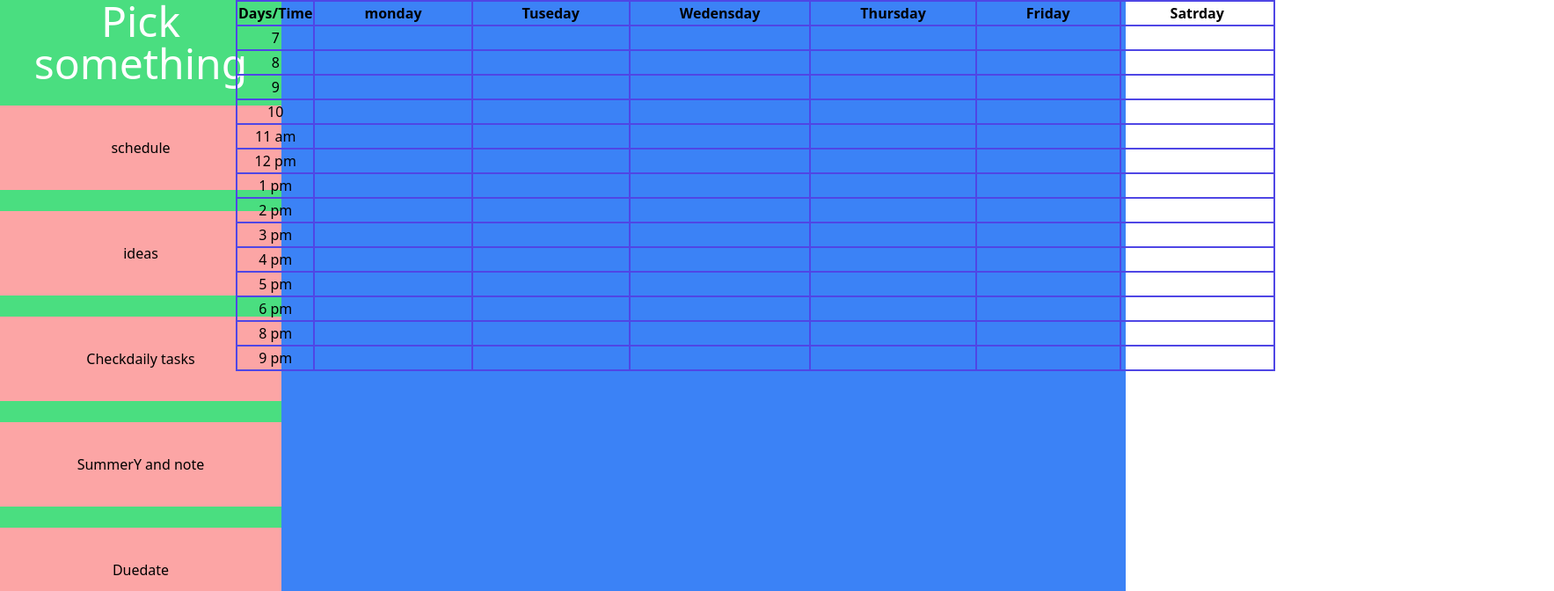
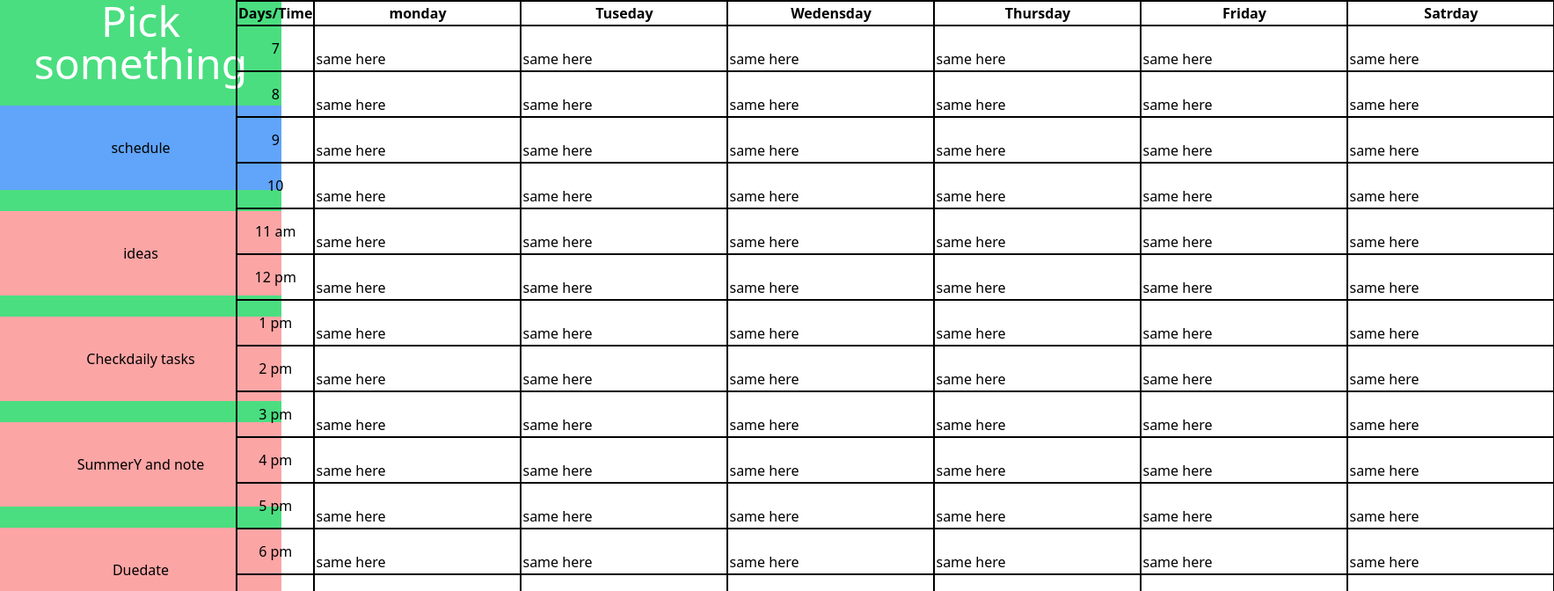
Before and after one commit to Asbern3333/Todo_project, a React (Vite) app in the folder Frontend/: page /schedule in a window 1280 px wide. Shown: the top 672 px of the page at 88% size, 1767 px wide, since content can reach past the window. Built offline with nearby package versions, Linux system fonts and the light colour scheme.

Commit message:
We can type and reserve the calender before screaching

```diff
--- a/Frontend/src/Sidebar.jsx
+++ b/Frontend/src/Sidebar.jsx
@@ -1,29 +1,73 @@
-import { Outlet ,Link } from "react-router-dom"
+import { Outlet, Link } from "react-router-dom";
+import { useState } from "react";
+export default function Sidebar() {
+  const [color, setColor] = useState(0);
 
-export default function Sidebar() {
+  const on = () => {
+    setColor(!color);
 
-return(
-    <div className="h-screen w-screen grid grid-cols-5 bg-blue-500">
-
+  };
+  return (
+    <div className="h-screen w-screen grid grid-cols-5">
       <div className="h-screen w-80 bg-green-400 ">
-        <h1 className=" text-center text-white text-5xl text">Pick something</h1> <br />
-        <Link to="./schedule" >
-        <button className="h-24 w-80 bg-red-300 hover:bg-blue-400 hover:text-white">schedule</button> </Link>
-        <br />   <br />
-        <Link to="./schedule" ><button className="h-24 w-80 bg-red-300 hover:bg-blue-400 hover:text-white">ideas</button> <br /> <br />
+        <h1 className="text-center text-white text-5xl text">
+          Pick something
+        </h1>{" "}
+        <br />
+        <Link to="./schedule">
+          <button
+            onClick={on}
+            className= {color? "bg-red-300 h-24 w-80  hover:bg-blue-400 hover:text-white" : "bg-blue-400 h-24 w-80  "}
+          >
+            schedule
+          </button>{" "}
         </Link>
-        <Link to="./schedule" >      <button className="h-24 w-80 bg-red-300 hover:bg-blue-400 hover:text-white">Checkdaily tasks</button><br /><br />
+        <br /> <br />
+        <Link to="./schedule">
+          <button
+            onClick={on}
+            className="h-24 w-80 bg-red-300 hover:bg-blue-400 hover:text-white"
+          >
+            ideas
+          </button>{" "}
+          <br /> <br />
         </Link>
-        <Link to="./schedule" >  <button className="h-24 w-80 bg-red-300 hover:bg-blue-400 hover:text-white">SummerY and note</button><br /><br />
+        <Link to="./schedule">
+          {" "}
+          <button
+            onClick={on}
+            className="h-24 w-80 bg-red-300 hover:bg-blue-400 hover:text-white"
+          >
+            Checkdaily tasks
+          </button>
+          <br />
+          <br />
         </Link>
-        <Link to="./schedule" ><button className="h-24 w-80 bg-red-300 hover:bg-blue-400 hover:text-white">Duedate</button>
+        <Link to="./schedule">
+          {" "}
+          <button
+            onClick={on}
+            className="h-24 w-80 bg-red-300 hover:bg-blue-400 hover:text-white"
+          >
+            SummerY and note
+          </button>
+          <br />
+          <br />
+        </Link>
+        <Link to="./schedule">
+          <button
+            onClick={on}
+            className="h-24 w-80 bg-red-300 hover:bg-blue-400 hover:text-white"
+          >
+            Duedate
+          </button>
         </Link>
       </div>
       <div className="col-span-4">
         <Outlet />
       </div>
     </div>
-)
+  );
   //  <NavLink
   //                     to={`contacts/${contact.id}`}
   //                     className={({ isActive, isPending }) =>
--- a/Frontend/src/schedule.jsx
+++ b/Frontend/src/schedule.jsx
@@ -1,187 +1,257 @@
+import { useState } from "react";
+
+
+
+function TableCell(props) {
+  const [color, setColor] = useState(0);
+
+  const changeColor = (e) => {
+    const text=e.target.value.trim();
+    if(text.length > 0) {
+    setColor(1);}
+    else
+    setColor(0);
+  };
+
+  const buttonchangecolor = () => {
+    setColor(!color);
+  }
+  return (
+    <td className={color ?"border-r  border-black bg-gray-500 text-cyan-500 text-left":"bg-white-600 border-solid border-2 border-r border-b border-black text-left"  }>
+      <input  onInput={changeColor}className={color ?"bg-gray-500 text-cyan-500 text-left":"bg-white-600"}/>
+      <button onClick={buttonchangecolor}>same here </button>
+    </td>
+  );
+}
+
+
 export default function Schedule() {
 
 return (
-    <table className="border-solid border-2 border-indigo-600 mx-3">
-      <thead>
-        <tr className="border-solid border-2 border-indigo-600">
-          <th className="border-solid border-2 border-indigo-600    ">
+  <div>
+    <table className="border-solid border-2  border-r border-b border-black mx-3 ">
+      <thead >
+        <tr >
+          <th className="border-solid border-2 border-r border-b border-black">
             Days/Time
           </th>
-          <th className="border-solid border-2 border-indigo-600 px-14   ">
+          <th className="border-solid border-2 border-r border-b border-black px-14">
             monday
           </th>
-          <th className="border-solid border-2 border-indigo-600 px-14">
+          <th className="border-solid border-2  border-r border-b border-black px-14">
             Tuseday
           </th>
-          <th className="border-solid border-2 border-indigo-600 px-14">
+          <th className="border-solid border-2  border-r border-b border-black px-14">
             Wedensday
           </th>
-          <th className="border-solid border-2 border-indigo-600 px-14">
+          <th className="border-solid border-2  border-r border-b border-black px-14">
             Thursday
           </th>
-          <th className="border-solid border-2 border-indigo-600 px-14">
+          <th className="border-solid border-2  border-r border-b border-black px-14">
             Friday
           </th>
-          <th className="border-solid border-2 border-indigo-600 px-14">
+          <th className="border-solid border-2  border-r border-b border-black px-14">
             Satrday
           </th>
         </tr>
       </thead>
       <tbody>
-        <tr>
-          <td className="border-solid border-2 border-indigo-600 text-center">
+        <tr >
+          <td className="border-solid border-2  border-r border-b border-black text-center">
             7
           </td>
-          <td className="border-solid border-2 border-indigo-600 text-left"></td>
-          <td className="border-solid border-2 border-indigo-600 text-left"></td>
-          <td className="border-solid border-2 border-indigo-600 text-left"></td>
-          <td className="border-solid border-2 border-indigo-600 text-left"></td>
-          <td className="border-solid border-2 border-indigo-600 text-left"></td>
-          <td className="border-solid border-2 border-indigo-600 text-left"></td>
+          <TableCell />
+          <TableCell />
+          <TableCell />
+          <TableCell />
+          <TableCell />
+          <TableCell />
+          </tr>
+
+          <tr >
+          <td className="border-solid border-2  border-r border-b border-black text-center">
+            8
+          </td>
+          <TableCell />
+          <TableCell />
+          <TableCell />
+          <TableCell />
+          <TableCell />
+          <TableCell />
           </tr>
           <tr>
-          <td className="border-solid border-2 border-indigo-600 text-center">
-            8
+          <td className="border-solid border-2  border-r border-b border-black text-center">
+            9
           </td>
-          <td className="border-solid border-2 border-indigo-600 text-left"></td>
-          <td className="border-solid border-2 border-indigo-600 text-left"></td>
-          <td className="border-solid border-2 border-indigo-600 text-left"></td>
-          <td className="border-solid border-2 border-indigo-600 text-left"></td>
-          <td className="border-solid border-2 border-indigo-600 text-left"></td>
-          <td className="border-solid border-2 border-indigo-600 text-left"></td>
+          <TableCell />
+          <TableCell />
+          <TableCell />
+          <TableCell />
+          <TableCell />
+          <TableCell />
           </tr>
           <tr>
-          <td className="border-solid border-2 border-indigo-600 text-center">
-            9
+          <td className="border-solid border-2  border-r border-b border-black text-center">
+            10
           </td>
-          <td className="border-solid border-2 border-indigo-600 text-left"></td>
-          <td className="border-solid border-2 border-indigo-600 text-left"></td>
-          <td className="border-solid border-2 border-indigo-600 text-left"></td>
-          <td className="border-solid border-2 border-indigo-600 text-left"></td>
-          <td className="border-solid border-2 border-indigo-600 text-left"></td>
-          <td className="border-solid border-2 border-indigo-600 text-left"></td>
+          <TableCell />
+          <TableCell />
+          <TableCell />
+          <TableCell />
+          <TableCell />
+          <TableCell />
           </tr>
           <tr>
-          <td className="border-solid border-2 border-indigo-600 text-center">
-            10
+          <td className="border-solid border-2  border-r border-b border-black text-center">
+            11 am
           </td>
-          <td className="border-solid border-2 border-indigo-600 text-left"></td>
-          <td className="border-solid border-2 border-indigo-600 text-left"></td>
-          <td className="border-solid border-2 border-indigo-600 text-left"></td>
-          <td className="border-solid border-2 border-indigo-600 text-left"></td>
-          <td className="border-solid border-2 border-indigo-600 text-left"></td>
-          <td className="border-solid border-2 border-indigo-600 text-left"></td>
+          <TableCell />
+          <TableCell />
+          <TableCell />
+          <TableCell />
+          <TableCell />
+          <TableCell />
           </tr>
           <tr>
-          <td className="border-solid border-2 border-indigo-600 text-center">
-            11 am
+          <td className="border-solid border-2  border-r border-b border-black text-center">
+            12 pm
           </td>
-          <td className="border-solid border-2 border-indigo-600 text-left"></td>
-          <td className="border-solid border-2 border-indigo-600 text-left"></td>
-          <td className="border-solid border-2 border-indigo-600 text-left"></td>
-          <td className="border-solid border-2 border-indigo-600 text-left"></td>
-          <td className="border-solid border-2 border-indigo-600 text-left"></td>
-          <td className="border-solid border-2 border-indigo-600 text-left"></td>
+          <TableCell />
+          <TableCell />
+          <TableCell />
+          <TableCell />
+          <TableCell />
+          <TableCell />
           </tr>
           <tr>
-          <td className="border-solid border-2 border-indigo-600 text-center">
-            12 pm
+          <td className="border-solid border-2  border-r border-b border-black text-center">
+            1 pm
           </td>
-          <td className="border-solid border-2 border-indigo-600 text-left"></td>
-          <td className="border-solid border-2 border-indigo-600 text-left"></td>
-          <td className="border-solid border-2 border-indigo-600 text-left"></td>
-          <td className="border-solid border-2 border-indigo-600 text-left"></td>
-          <td className="border-solid border-2 border-indigo-600 text-left"></td>
-          <td className="border-solid border-2 border-indigo-600 text-left"></td>
+          <TableCell />
+          <TableCell />
+          <TableCell />
+          <TableCell />
+          <TableCell />
+          <TableCell />
           </tr>
           <tr>
-          <td className="border-solid border-2 border-indigo-600 text-center">
-            1 pm
+          <td className="border-solid border-2  border-r border-b border-black text-center">
+            2 pm
           </td>
-          <td className="border-solid border-2 border-indigo-600 text-left"></td>
-          <td className="border-solid border-2 border-indigo-600 text-left"></td>
-          <td className="border-solid border-2 border-indigo-600 text-left"></td>
-          <td className="border-solid border-2 border-indigo-600 text-left"></td>
-          <td className="border-solid border-2 border-indigo-600 text-left"></td>
-          <td className="border-solid border-2 border-indigo-600 text-left"></td>
+          <TableCell />
+          <TableCell />
+          <TableCell />
+          <TableCell />
+          <TableCell />
+          <TableCell />
           </tr>
           <tr>
-          <td className="border-solid border-2 border-indigo-600 text-center">
-            2 pm
+          <td className="border-solid border-2  border-r border-b border-black text-center">
+            3 pm
           </td>
-          <td className="border-solid border-2 border-indigo-600 text-left"></td>
-          <td className="border-solid border-2 border-indigo-600 text-left"></td>
-          <td className="border-solid border-2 border-indigo-600 text-left"></td>
-          <td className="border-solid border-2 border-indigo-600 text-left"></td>
-          <td className="border-solid border-2 border-indigo-600 text-left"></td>
-          <td className="border-solid border-2 border-indigo-600 text-left"></td>
+          <TableCell />
+          <TableCell />
+          <TableCell />
+          <TableCell />
+          <TableCell />
+          <TableCell />
           </tr>
           <tr>
-          <td className="border-solid border-2 border-indigo-600 text-center">
-            3 pm
+          <td className="border-solid border-2  border-r border-b border-black text-center">
+            4 pm
           </td>
-          <td className="border-solid border-2 border-indigo-600 text-left"></td>
-          <td className="border-solid border-2 border-indigo-600 text-left"></td>
-          <td className="border-solid border-2 border-indigo-600 text-left"></td>
-          <td className="border-solid border-2 border-indigo-600 text-left"></td>
-          <td className="border-solid border-2 border-indigo-600 text-left"></td>
-          <td className="border-solid border-2 border-indigo-600 text-left"></td>
+          <TableCell />
+          <TableCell />
+          <TableCell />
+          <TableCell />
+          <TableCell />
+          <TableCell />
           </tr>
           <tr>
-          <td className="border-solid border-2 border-indigo-600 text-center">
-            4 pm
+          <td className="border-solid border-2  border-r border-b border-black text-center">
+            5 pm
           </td>
-          <td className="border-solid border-2 border-indigo-600 text-left"></td>
-          <td className="border-solid border-2 border-indigo-600 text-left"></td>
-          <td className="border-solid border-2 border-indigo-600 text-left"></td>
-          <td className="border-solid border-2 border-indigo-600 text-left"></td>
-          <td className="border-solid border-2 border-indigo-600 text-left"></td>
-          <td className="border-solid border-2 border-indigo-600 text-left"></td>
+          <TableCell />
+          <TableCell />
+          <TableCell />
+          <TableCell />
+          <TableCell />
+          <TableCell />
           </tr>
           <tr>
-          <td className="border-solid border-2 border-indigo-600 text-center">
-            5 pm
-          </td>
-          <td className="border-solid border-2 border-indigo-600 text-left"></td>
-          <td className="border-solid border-2 border-indigo-600 text-left"></td>
-          <td className="border-solid border-2 border-indigo-600 text-left"></td>
-          <td className="border-solid border-2 border-indigo-600 text-left"></td>
-          <td className="border-solid border-2 border-indigo-600 text-left"></td>
-          <td className="border-solid border-2 border-indigo-600 text-left"></td>
-        </tr>
-        <tr>
-          <td className="border-solid border-2 border-indigo-600 text-center">
+          <td className="border-solid border-2  border-r border-b border-black text-center">
             6 pm
           </td>
-          <td className="border-solid border-2 border-indigo-600 text-left"></td>
-          <td className="border-solid border-2 border-indigo-600 text-left"></td>
-          <td className="border-solid border-2 border-indigo-600 text-left"></td>
-          <td className="border-solid border-2 border-indigo-600 text-left"></td>
-          <td className="border-solid border-2 border-indigo-600 text-left"></td>
-          <td className="border-solid border-2 border-indigo-600 text-left"></td>
+          <TableCell />
+          <TableCell />
+          <TableCell />
+          <TableCell />
+          <TableCell />
+          <TableCell />
           </tr>
 
-        <td className="border-solid border-2 border-indigo-600 text-center">
+          <tr>
+          <td className="border-solid border-2  border-r border-b border-black text-center">
+             7 pm
+          </td>
+          <TableCell />
+          <TableCell />
+          <TableCell />
+          <TableCell />
+          <TableCell />
+          <TableCell />
+          </tr>
+        <td className="border-solid border-2  border-r border-b border-black text-center">
           8 pm
         </td>
-        <td className="border-solid border-2 border-indigo-600 text-left"></td>
-        <td className="border-solid border-2 border-indigo-600 text-left"></td>
-        <td className="border-solid border-2 border-indigo-600 text-left"></td>
-        <td className="border-solid border-2 border-indigo-600 text-left"></td>
-        <td className="border-solid border-2 border-indigo-600 text-left"></td>
-        <td className="border-solid border-2 border-indigo-600 text-left"></td>
+        <TableCell />
+        <TableCell />
+        <TableCell />
+        <TableCell />
+        <TableCell />
+        <TableCell />
         <tr>
-          <td className="border-solid border-2 border-indigo-600 text-center">
+          <td className="border-solid border-2  border-r border-b border-black text-center">
             9 pm
           </td>
-          <td className="border-solid border-2 border-indigo-600 text-left"></td>
-          <td className="border-solid border-2 border-indigo-600 text-left"></td>
-          <td className="border-solid border-2 border-indigo-600 text-left"></td>
-          <td className="border-solid border-2 border-indigo-600 text-left"></td>
-          <td className="border-solid border-2 border-indigo-600 text-left"></td>
-          <td className="border-solid border-2 border-indigo-600 text-left"></td>
+          <TableCell />
+          <TableCell />
+          <TableCell />
+          <TableCell />
+          <TableCell />
+          <TableCell />
         </tr>
       </tbody>
     </table>
+
+
+    <table className="border- border border-black">
+        <thead>
+          <tr>
+            <th className="border-b border-black p-2">Header 1</th>
+            <th className="border-b border-black p-2">Header 2</th>
+            <th className="border-b border-black p-2">Header 3</th>
+          </tr>
+        </thead>
+        <tbody>
+          <tr>
+            <td className="border-r border-b border-black p-2">Row 1, Cell 1</td>
+            <td className="border-r border-b border-black p-2">Row 1, Cell 2</td>
+            <td className="border-r border-b border-black p-2">Row 1, Cell 3</td>
+          </tr>
+          <tr>
+            <td className="border-r border-b border-black p-2">Row 2, Cell 1</td>
+            <td className="border-r border-b border-black p-2">Row 2, Cell 2</td>
+            <td className="border-r border-b border-black p-2">Row 2, Cell 3</td>
+          </tr>
+          <tr>
+            <td className="border-r border-b border-black p-2">Row 3, Cell 1</td>
+            <td className="border-r border-b border-black p-2">Row 3, Cell 2</td>
+            <td className="border-b border-black p-2">Row 3, Cell 3</td>
+          </tr>
+        </tbody>
+      </table>
+</div>
   );
 }
+// when he press on the area he can chose the color
```
Also changed, not shown: Frontend/src/notes.md (+20 -0 lines). Lines whose indentation alone changed are shown as unchanged.
